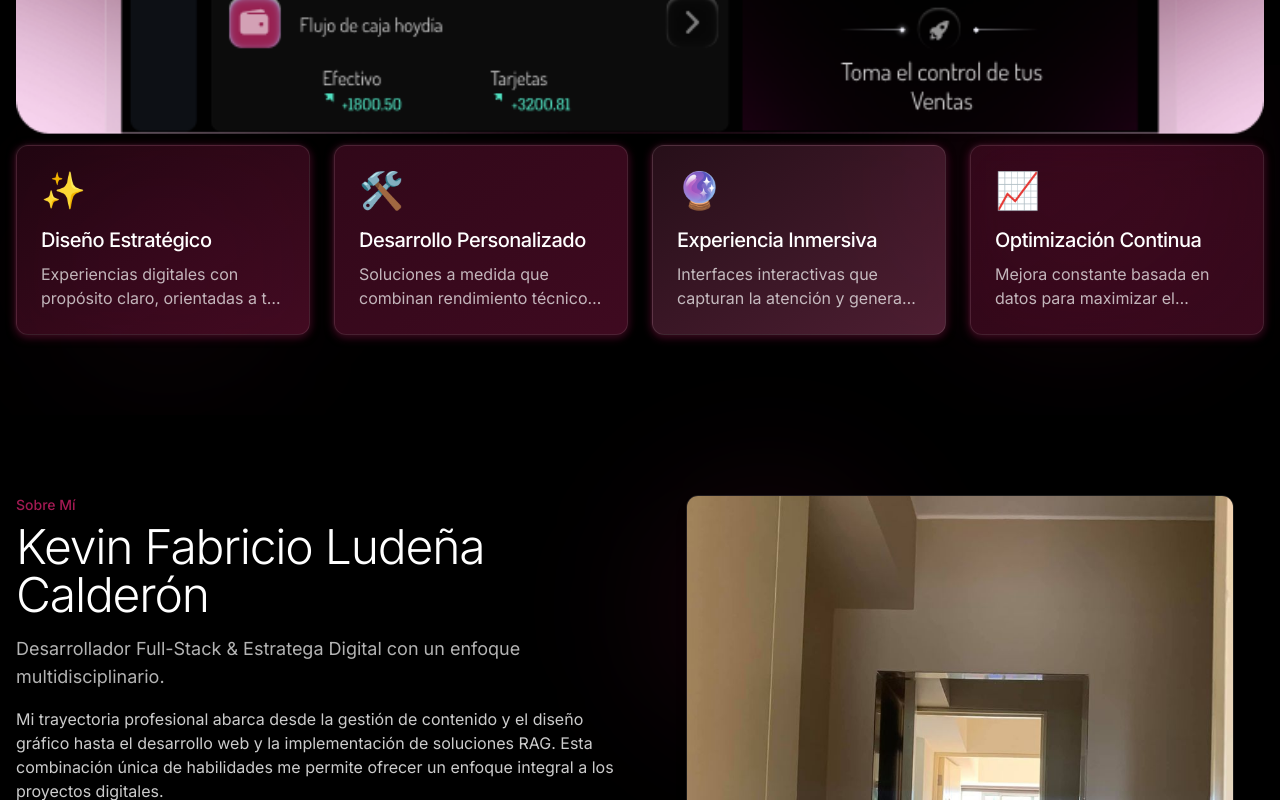
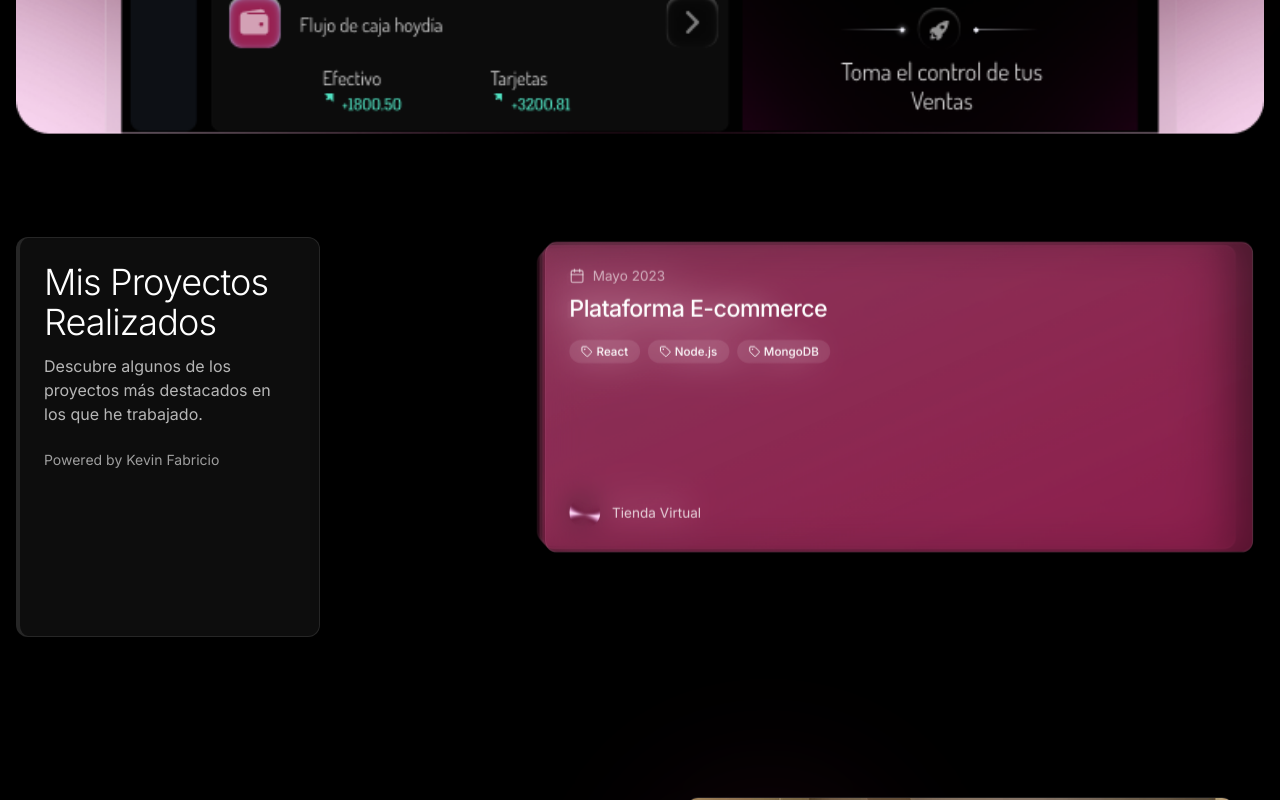
Before and after one commit to gansterstaff/raykevin-digital-forge, a React (Vite) app: page / in a window 1280 px wide. Shown: the part 1200-2000 px from the top of the page. Built offline with nearby package versions, Linux system fonts and the light colour scheme.

Commit message:
Refactor interactive cards section
The interactive cards section was refactored to implement a stacked card layout with hover animations, and the section was renamed to "Mis Proyectos Realizados". The spacing between the Hero section and the "Mis Proyectos Realizados" section was also adjusted.

```diff
--- a/src/components/home/HeroSection.tsx
+++ b/src/components/home/HeroSection.tsx
@@ -64,8 +64,8 @@ const HeroSection = () => {
           transition={{ duration: 0.6, delay: 0.3 }}
           className="relative mx-0 w-full overflow-hidden mt-[0px] mb-0 z-10"
           style={{
-            transform: isMobile ? 'translateY(-20px)' : 'translateY(80px)',
-            marginBottom: isMobile ? '-20px' : '-100px'
+            transform: isMobile ? 'translateY(-60px)' : 'translateY(0px)',
+            marginBottom: isMobile ? '-60px' : '-40px'
           }}
         >
           <div className="relative w-full max-w-[1400px] mx-auto">
--- /dev/null
+++ b/src/components/home/ProjectCardsSection.tsx
@@ -0,0 +1,180 @@
+
+import { useState, useRef, useEffect } from 'react';
+import { motion, AnimatePresence } from 'framer-motion';
+import { Tag, Calendar } from 'lucide-react';
+import { Avatar, AvatarImage, AvatarFallback } from '@/components/ui/avatar';
+import { cn } from '@/lib/utils';
+import SectionTitle from '../SectionTitle';
+
+interface Project {
+  id: number;
+  title: string;
+  date: string;
+  tags: string[];
+  author: {
+    name: string;
+    avatar: string;
+    fallback: string;
+  };
+  color: string;
+}
+
+const ProjectCardsSection = () => {
+  const [expandedCard, setExpandedCard] = useState<number | null>(null);
+  const containerRef = useRef<HTMLDivElement>(null);
+
+  const projects: Project[] = [
+    {
+      id: 1,
+      title: "Plataforma E-commerce",
+      date: "Mayo 2023",
+      tags: ["React", "Node.js", "MongoDB"],
+      author: {
+        name: "Tienda Virtual",
+        avatar: "/lovable-uploads/323ae7b6-75b2-4ab4-b2fd-95d2c27e3533.png",
+        fallback: "TV",
+      },
+      color: "from-raykevin-purple-light/30 to-raykevin-purple/50"
+    },
+    {
+      id: 2,
+      title: "Dashboard Analítico",
+      date: "Agosto 2023",
+      tags: ["Next.js", "TypeScript", "D3.js"],
+      author: {
+        name: "Data Insights",
+        avatar: "/lovable-uploads/086c2af4-48ae-4728-8291-c5e628e12222.png",
+        fallback: "DI",
+      },
+      color: "from-raykevin-purple/40 to-raykevin-purple-dark/60"
+    },
+    {
+      id: 3,
+      title: "App de Gestión",
+      date: "Noviembre 2023",
+      tags: ["React Native", "Firebase"],
+      author: {
+        name: "Task Manager",
+        avatar: "/lovable-uploads/3c29a91e-8284-4f0f-af72-36b1b9a61e2e.png",
+        fallback: "TM",
+      },
+      color: "from-raykevin-purple-light/20 to-raykevin-purple/40"
+    },
+    {
+      id: 4,
+      title: "Portal Educativo",
+      date: "Febrero 2024",
+      tags: ["Vue.js", "Express", "PostgreSQL"],
+      author: {
+        name: "Learn Platform",
+        avatar: "/lovable-uploads/Perfil Fabricio.jpg",
+        fallback: "LP",
+      },
+      color: "from-raykevin-purple/30 to-raykevin-purple-dark/50"
+    },
+  ];
+
+  // Handle click outside to close expanded card
+  useEffect(() => {
+    const handleClickOutside = (event: MouseEvent) => {
+      if (containerRef.current && !containerRef.current.contains(event.target as Node)) {
+        setExpandedCard(null);
+      }
+    };
+
+    document.addEventListener('mousedown', handleClickOutside);
+    return () => {
+      document.removeEventListener('mousedown', handleClickOutside);
+    };
+  }, []);
+
+  return (
+    <section className="section-padding pt-28 pb-20">
+      <div className="container mx-auto px-4">
+        <div className="flex flex-col md:flex-row gap-8">
+          {/* Left panel with title */}
+          <div className="md:w-1/3 lg:w-1/4">
+            <div className="glass-card p-6 border-l-4 border-gradient-to-b from-raykevin-purple to-raykevin-purple-dark h-full">
+              <SectionTitle
+                title="Mis Proyectos Realizados"
+                subtitle="Descubre algunos de los proyectos más destacados en los que he trabajado."
+                centered={false}
+                className="mb-6"
+              />
+              <p className="text-sm text-white/60 mt-auto">
+                Powered by Kevin Fabricio
+              </p>
+            </div>
+          </div>
+
+          {/* Right panel with stacked cards */}
+          <div className="md:w-2/3 lg:w-3/4 relative" ref={containerRef}>
+            <div className="h-[400px] relative">
+              {projects.map((project, index) => {
+                // Calculate position based on index and whether the card is expanded
+                const isExpanded = expandedCard === project.id;
+                const zIndex = projects.length - index;
+                const translateX = isExpanded ? 0 : (index * 10);
+
+                return (
+                  <motion.div
+                    key={project.id}
+                    className={cn(
+                      "absolute top-0 right-0 w-[90%] md:w-[85%] lg:w-[80%] h-[320px]",
+                      "glass-card border border-white/10 backdrop-blur-lg overflow-hidden cursor-pointer",
+                      `bg-gradient-to-br ${project.color}`
+                    )}
+                    style={{
+                      zIndex,
+                      right: `${index * 20}px`,
+                    }}
+                    animate={{
+                      x: isExpanded ? `-${index * 60}px` : `${translateX}px`,
+                      scale: isExpanded ? 1 : 0.97 - (index * 0.02),
+                      opacity: isExpanded ? 1 : 1 - (index * 0.1),
+                      transition: { duration: 0.4, ease: "easeOut" }
+                    }}
+                    onClick={() => setExpandedCard(project.id)}
+                  >
+                    <div className="p-6 h-full flex flex-col">
+                      <div className="flex items-center gap-2 mb-2">
+                        <Calendar size={16} className="text-white/60" />
+                        <span className="text-sm text-white/60">{project.date}</span>
+                      </div>
+
+                      <h3 className="text-xl md:text-2xl font-medium text-white mb-4">
+                        {project.title}
+                      </h3>
+
+                      <div className="flex flex-wrap gap-2 mb-6">
+                        {project.tags.map((tag, idx) => (
+                          <div
+                            key={idx}
+                            className="flex items-center gap-1 px-3 py-1 rounded-full bg-white/10 text-xs font-medium text-white"
+                          >
+                            <Tag size={12} />
+                            {tag}
+                          </div>
+                        ))}
+                      </div>
+
+                      <div className="mt-auto flex items-center gap-3">
+                        <Avatar className="h-8 w-8">
+                          <AvatarImage src={project.author.avatar} alt={project.author.name} />
+                          <AvatarFallback>{project.author.fallback}</AvatarFallback>
+                        </Avatar>
+                        <span className="text-sm text-white/80">{project.author.name}</span>
+                      </div>
+                    </div>
+                  </motion.div>
+                );
+              })}
+            </div>
+          </div>
+        </div>
+      </div>
+    </section>
+  );
+};
+
+export default ProjectCardsSection;
--- a/src/pages/Index.tsx
+++ b/src/pages/Index.tsx
@@ -9,6 +9,7 @@ import TestimonialsSection from '@/components/home/TestimonialsSection';
 import FaqSection from '@/components/home/FaqSection';
 import CtaSection from '@/components/home/CtaSection';
 import InteractiveCardsSection from '@/components/home/InteractiveCardsSection';
+import ProjectCardsSection from '@/components/home/ProjectCardsSection';
 
 const Index = () => {
   return (
@@ -17,8 +18,9 @@ const Index = () => {
 
       <main>
         <HeroSection />
+        <ProjectCardsSection />
+        <AboutSection />
         <InteractiveCardsSection />
-        <AboutSection />
         <ServicesSection />
         <ApproachSection />
         <TestimonialsSection />
```
